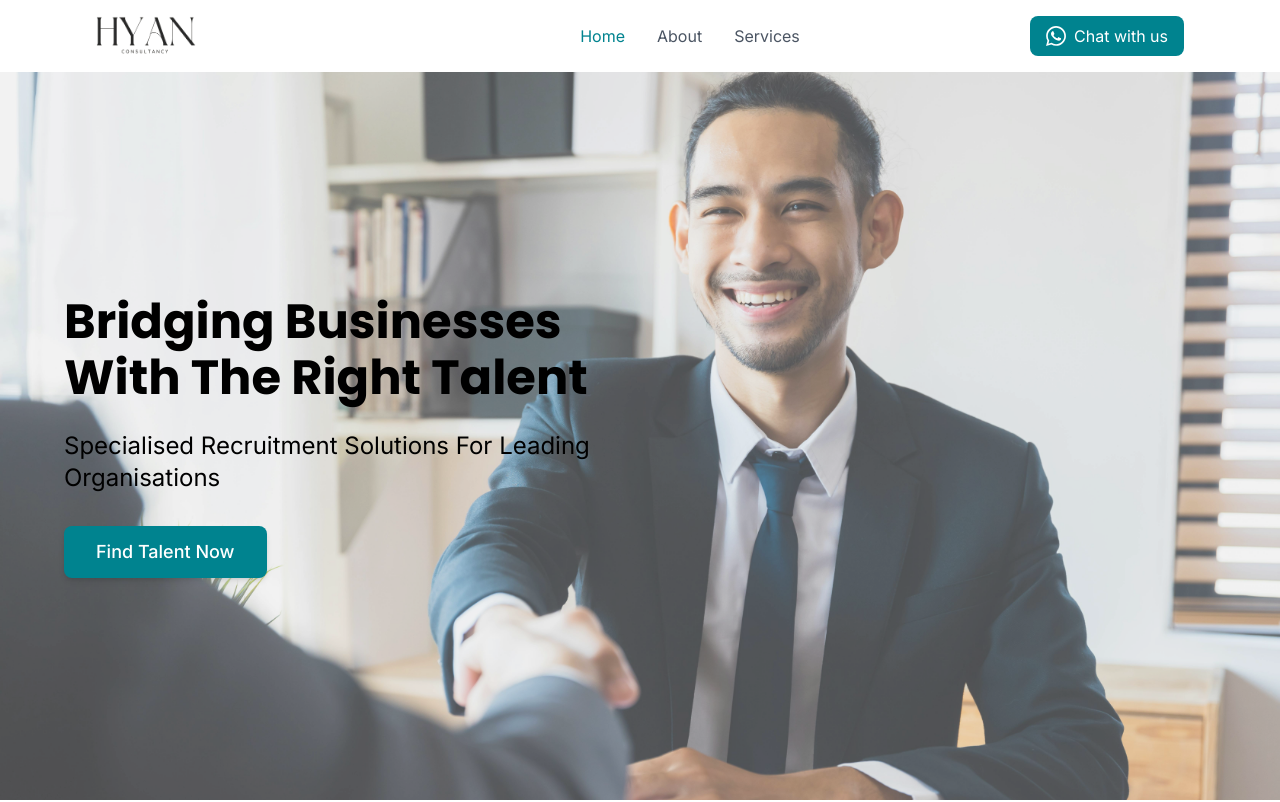
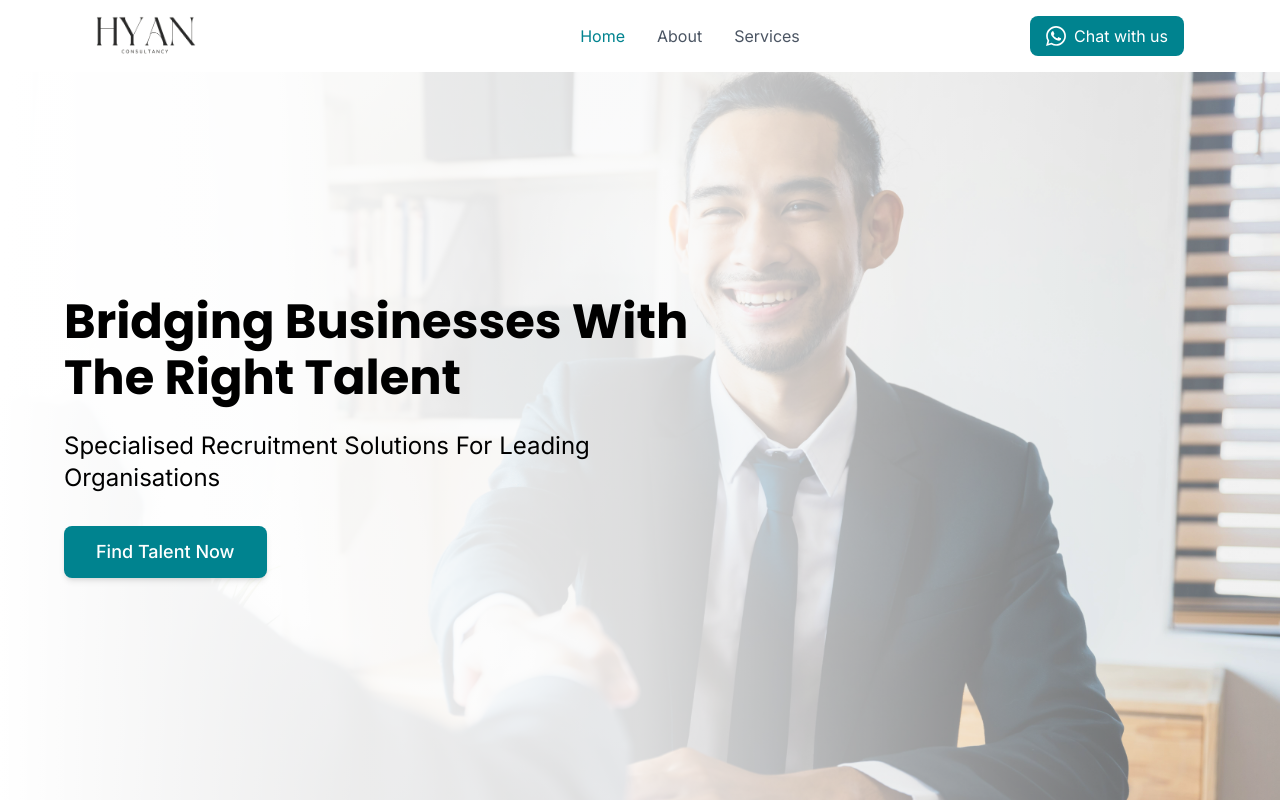
Before and after one commit to faqihisaninja/hyan-consultancy, a Next.js app: page / in a window 1280 px wide. Shown: the top 802 px of the page. Built offline with nearby package versions, Linux system fonts and the light colour scheme.

Commit message:
Fix hero section spacing and text contrast

```diff
--- a/src/app/page.tsx
+++ b/src/app/page.tsx
@@ -22,14 +22,17 @@ export default function Home() {
                         src="/hero-handshake.jpg"
                         alt="Background pattern"
                         fill
-                        className="object-cover object-top opacity-70"
+                        className="object-cover object-top opacity-40 md:opacity-70"
                         priority
                     />
                 </div>
 
+                {/* Overlay gradient */}
+                <div className="absolute inset-0 bg-gradient-to-r from-white via-white/80 to-transparent z-0"></div>
+
                 {/* Content */}
-                <div className="max-w-6xl mx-auto w-full relative z-10">
-                    <div className="text-center md:text-left max-w-lg md:max-w-xl">
+                <div className="max-w-6xl mx-auto w-full relative z-10 grid md:grid-cols-5 gap-8">
+                    <div className="md:col-span-3 text-center md:text-left">
                         <h1 className="text-4xl md:text-5xl/[3.5rem] font-bold text-black mb-6 font-poppins">
                             Bridging Businesses With The Right Talent
                         </h1>
```
